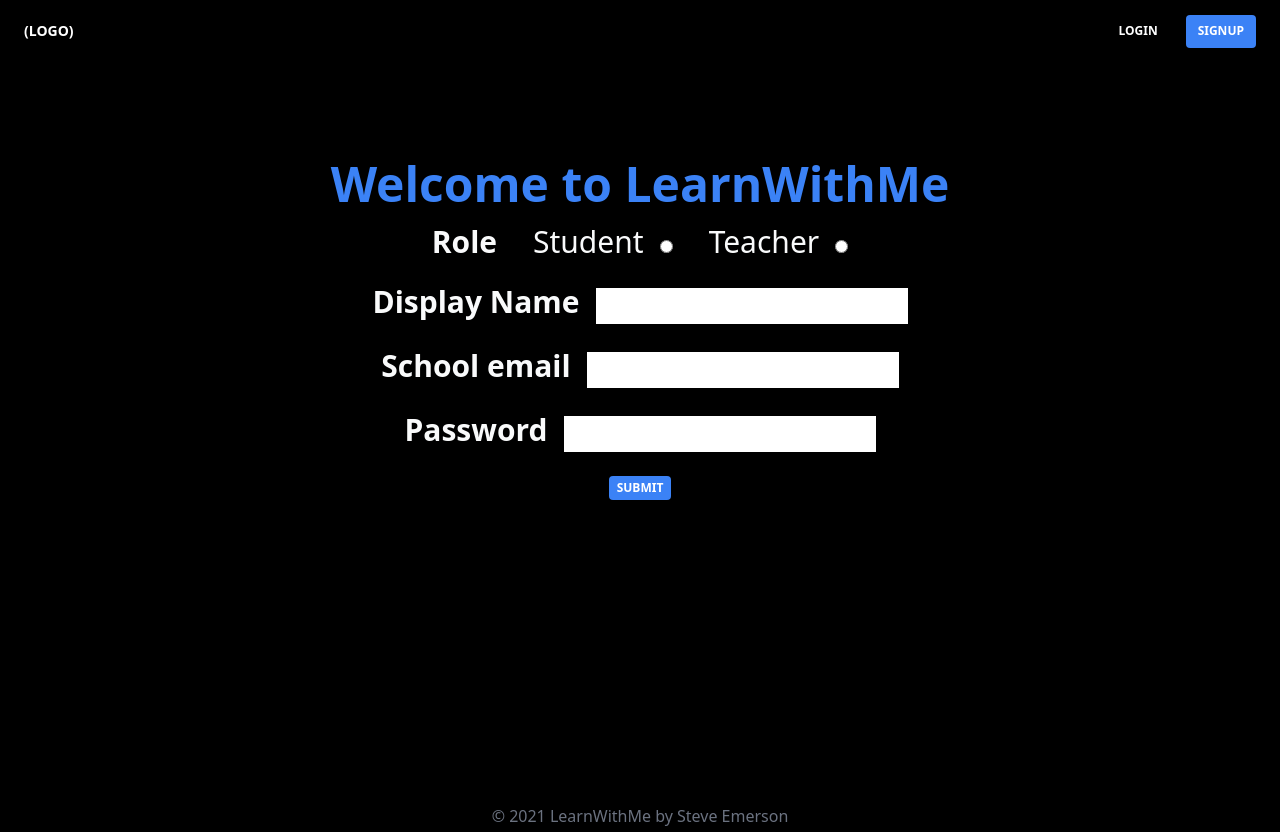
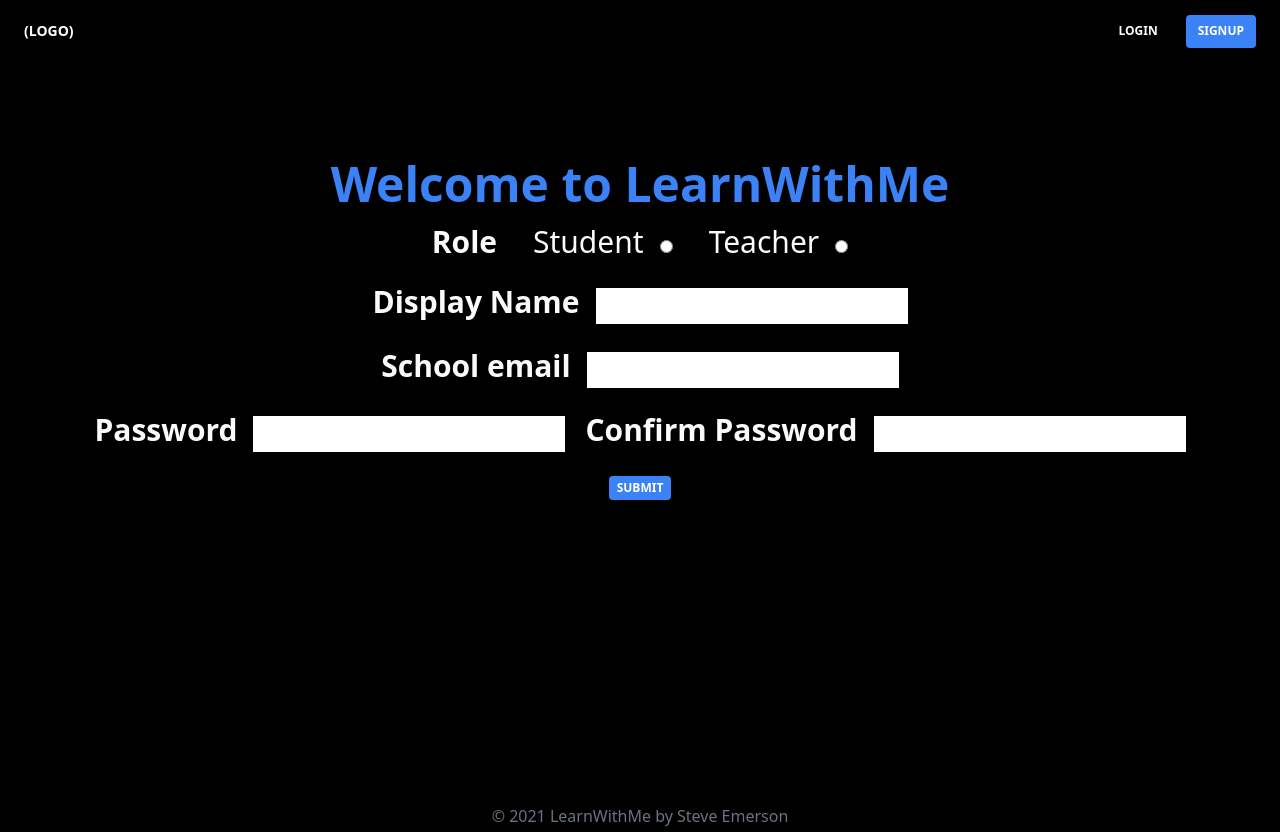
Before and after one commit to SteveEmerson/LearnWithMe-client, a React (Create React App) app: page /signup in a window 1280 px wide. Built offline with nearby package versions, Linux system fonts and the light colour scheme.

Commit message:
password update complete

```diff
--- a/src/components/splash-components/Signup.tsx
+++ b/src/components/splash-components/Signup.tsx
@@ -14,6 +14,7 @@ type User = {
 type SignupState = {
   email: string
   password: string
+  cpassword: string
   role: string
   displayName: string
   signinError: boolean
@@ -31,20 +32,36 @@ class Signup extends React.Component<SignupProps, SignupState> {
     this.state = {
       email: "",
       password: "",
+      cpassword: "",
       role: "",
       displayName: "",
       signinError: false
     }
   }
 
-  handleSubmit = (e: React.SyntheticEvent) => {
+  validateSubmit = (e: React.SyntheticEvent) => {
+
     e.preventDefault();
+    if(this.state.password !== ""  && this.state.password === this.state.cpassword){
+      this.handleSubmit()
+    }else{
+      window.alert("Passwords do not match")
+    }
+
+  }
+
+  handleSubmit = () => {
 
     const url: string = `http://localhost:3000/${this.state.role}/register`
     fetch(url,
     {
         method: 'POST',
-        body: JSON.stringify({email: this.state.email, password: this.state.password, name:this.state.displayName}),
+        body: JSON.stringify(
+          {
+            email: this.state.email, password:
+            this.state.password,
+            name:this.state.displayName
+          }),
         headers: new Headers ({
         'Content-Type': 'application/json',
         })
@@ -86,6 +103,10 @@ class Signup extends React.Component<SignupProps, SignupState> {
     this.setState({password: e.currentTarget.value})
   }
 
+  cpasswordChange = (e: React.FormEvent<HTMLInputElement>) : void => {
+    this.setState({cpassword: e.currentTarget.value})
+  }
+
   roleChange = (e: React.FormEvent<HTMLInputElement>) : void => {
     this.setState({role: e.currentTarget.value})
   }
@@ -95,7 +116,7 @@ class Signup extends React.Component<SignupProps, SignupState> {
     return(
       <div className="px-10 py-40 text-3xl flex flex-col space-y-4 items-center">
         <p className="text-blue-500 font-bold text-5xl">Welcome to LearnWithMe</p>
-        <form className="flex flex-col space-y-6" onSubmit={this.handleSubmit}>
+        <form className="flex flex-col space-y-6" onSubmit={this.validateSubmit}>
           <div className="flex flex-row space-x-5 self-center">
             <p className="font-bold">Role</p>
             <div>
@@ -115,15 +136,26 @@ class Signup extends React.Component<SignupProps, SignupState> {
             <label className="font-bold" htmlFor="email">School email</label>
             <input className="text-xl text-black px-2 py-1" type="text" name="email" id="email" required onChange={this.emailChange}/>
           </div>
-          <div className="self-center space-x-4">
-            <label className="font-bold" htmlFor="password">Password</label>
-            <input className="text-xl text-black px-2 py-1" type="password" name="password" id="password" required onChange={this.passwordChange}/>
+          <div className="flex flex-row space-x-5">
+            <div className="self-center space-x-4">
+              <label className="font-bold" htmlFor="password">Password</label>
+              <input className="text-xl text-black px-2 py-1" type="password" name="password" id="password" required onChange={this.passwordChange}/>
+            </div>
+            <div className="self-center space-x-4">
+              <label className="font-bold" htmlFor="password">Confirm Password</label>
+              <input className="text-xl text-black px-2 py-1" type="password" name="cpassword" id="cpassword" required onChange={this.cpasswordChange}/>
+            </div>
           </div>
+            {this.state.password !== ""  && this.state.password !== this.state.cpassword
+              ? <p className="text-xs text-red-500 self-center">Passwords do not match</p>
+              : null
+            }
           <input
             className="px-2 py-1 self-center flex items-center text-xs uppercase font-bold  text-white bg-blue-500 rounded hover:opacity-75"
             type="submit"
             value="Submit"
           />
+
         </form>
 
         {this.state.signinError ? <h5>Email not available.</h5> : null}
```
